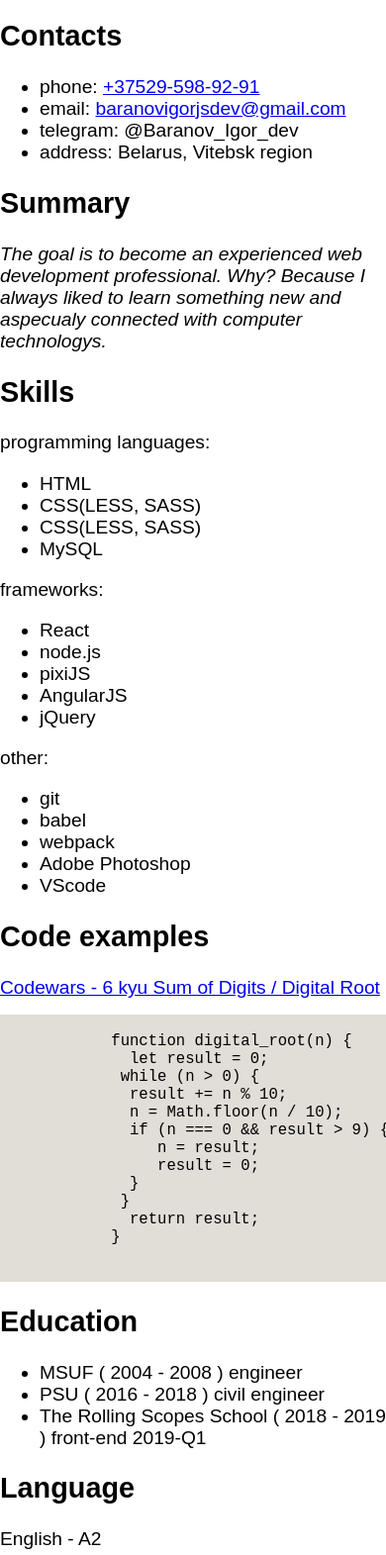
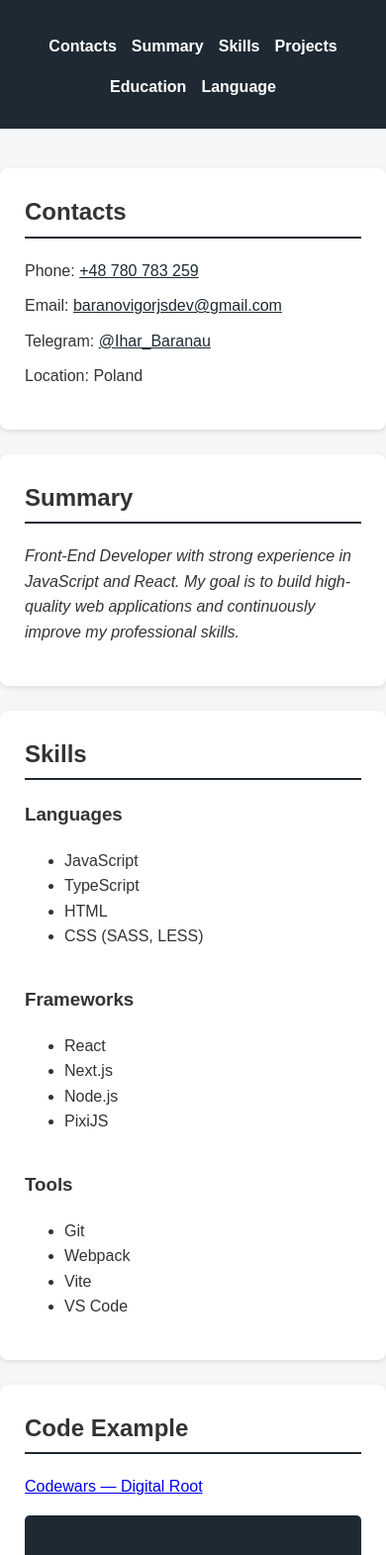
Before and after one commit to IgorBaranovDev/rsschool-cv, a plain HTML site: page index.html in a window 390 px wide. Shown: the part 250-1821 px from the top of the page at 99% size. Drawn offline with Linux system fonts and the light colour scheme.

Commit message:
fix: update CV content and fix links

```diff
--- a/css/styles.css
+++ b/css/styles.css
@@ -1,24 +1,178 @@
+* {
+  box-sizing: border-box;
+}
+
 body {
   margin: 0;
-  padding: 0;
   font-family: Arial, Helvetica, sans-serif;
-  font-size: 1.2em;
+  line-height: 1.6;
+  background-color: #f4f6f8;
+  color: #333;
+}
+
+
+/* Layout */
+
+.container {
+  max-width: 1000px;
+  margin: 0 auto;
+  padding: 0 20px;
 }
 
 .main {
-  max-width: 1200px;
-  margin: 0 auto;
+  padding: 40px 0;
 }
 
-.list-contact p {
-  display: inline;
+
+/* Header */
+
+.header {
+  background-color: #1f2933;
+  color: #ffffff;
+  padding: 30px 0;
 }
 
-.codeJS {
-  background: #e1ddd7;
+.profile {
+  display: flex;
+  align-items: center;
+  gap: 20px;
 }
 
-.footer p {
-  margin: 10px;
-  text-align: center;
+.avatar {
+  width: 120px;
+  height: 120px;
+  object-fit: cover;
+  border-radius: 50%;
+  border: 3px solid #ffffff;
 }
+
+.nav ul {
+  list-style: none;
+  padding: 0;
+  margin: 20px 0 0;
+  display: flex;
+  flex-wrap: wrap;
+  gap: 15px;
+}
+
+.nav a {
+  text-decoration: none;
+  color: #ffffff;
+  font-weight: bold;
+}
+
+.nav a:hover {
+  text-decoration: underline;
+}
+
+
+/* Sections */
+
+section {
+  background-color: #ffffff;
+  margin-bottom: 25px;
+  padding: 25px;
+  border-radius: 8px;
+  box-shadow: 0 2px 5px rgba(0, 0, 0, 0.1);
+}
+
+section h2 {
+  margin-top: 0;
+  border-bottom: 2px solid #1f2933;
+  padding-bottom: 5px;
+}
+
+
+/* Contacts */
+
+.contacts-list {
+  list-style: none;
+  padding: 0;
+}
+
+.contacts-list li {
+  margin-bottom: 10px;
+}
+
+.contacts-list a {
+  color: #1f2933;
+}
+
+
+/* Skills */
+
+.skills-grid {
+  display: grid;
+  grid-template-columns: repeat(auto-fit, minmax(220px, 1fr));
+  gap: 20px;
+}
+
+.skills-grid h3 {
+  margin-top: 0;
+}
+
+
+/* Code */
+
+pre {
+  background-color: #1f2933;
+  color: #ffffff;
+  padding: 20px;
+  overflow-x: auto;
+  border-radius: 5px;
+}
+
+
+/* Projects */
+
+.projects-list {
+  list-style: square;
+  padding-left: 20px;
+}
+
+
+/* Footer */
+
+.footer {
+  background-color: #1f2933;
+  color: #ffffff;
+  padding: 20px 0;
+}
+
+.footer-content {
+  display: flex;
+  align-items: center;
+  justify-content: space-between;
+  flex-wrap: wrap;
+  gap: 15px;
+}
+
+.footer a {
+  color: #ffffff;
+  text-decoration: none;
+}
+
+.footer img {
+  height: 40px;
+}
+
+
+/* Responsive */
+
+@media (max-width: 600px) {
+
+  .profile {
+    flex-direction: column;
+    text-align: center;
+  }
+
+  .nav ul {
+    justify-content: center;
+  }
+
+  .footer-content {
+    flex-direction: column;
+    text-align: center;
+  }
+
+}
--- a/index.html
+++ b/index.html
@@ -4,120 +4,217 @@
 <head>
   <meta charset="UTF-8">
   <meta name="viewport" content="width=device-width, initial-scale=1.0">
-  <meta http-equiv="X-UA-Compatible" content="ie=edge">
-  <title>CV Igor Baranov</title>
-  <link rel="stylesheet" href="./css/styles.css">
+  <title>CV - Ihar Baranau</title>
+  <link rel="stylesheet" href="/css/styles.css">
 </head>
 
 <body>
-  <main class="main">
-    <section class="bio">
-      <h1>Igor Baranov</h1>
-      <div class="photo">
-        <img src="./img/igor.jpg" width="200" class="avatar" alt="avatar">
+
+  <header class="header">
+    <div class="container">
+
+      <div class="profile">
+        <img src="img/photo_2024-02-08_10-21-30-9999.jpg" alt="Ihar Baranau photo" class="avatar">
+        <h1>Ihar Baranau</h1>
       </div>
-    </section>
-    <section class="contact">
+
+      <nav class="nav">
+        <ul>
+          <li><a href="#contacts">Contacts</a></li>
+          <li><a href="#summary">Summary</a></li>
+          <li><a href="#skills">Skills</a></li>
+          <li><a href="#projects">Projects</a></li>
+          <li><a href="#education">Education</a></li>
+          <li><a href="#language">Language</a></li>
+        </ul>
+      </nav>
+
+    </div>
+  </header>
+
+
+  <main class="main container">
+
+    <!-- Contacts -->
+    <section id="contacts">
       <h2>Contacts</h2>
-      <ul class="list-contact">
+
+      <ul class="contacts-list">
         <li>
-          <p>phone:</p>
-          <a href="tel: +37529-598-92-91" title="+37529-598-92-91">
-            +37529-598-92-91
-          </a>
+          Phone:
+          <a href="tel:+48780783259">+48 780 783 259</a>
         </li>
+
         <li>
-          <p>email:</p>
-          <a href="mailto:baranovigorjsdev@gmail.com" title="baranovigorjsdev@gmail.com">
+          Email:
+          <a href="mailto:baranovigorjsdev@gmail.com">
             baranovigorjsdev@gmail.com
           </a>
         </li>
+
         <li>
-          <p>telegram:</p>
-          <p>@Baranov_Igor_dev</p>
+          Telegram:
+          <a href="https://t.me/@Ihar_Baranau">
+            @Ihar_Baranau
+          </a>
         </li>
+
         <li>
-          <p>address:</p>
-          <p>Belarus, Vitebsk region</p>
+          Location: Poland
         </li>
       </ul>
     </section>
-    <section class="summary">
+
+
+    <!-- Summary -->
+    <section id="summary">
       <h2>Summary</h2>
-      <em><em></em>The goal is to become an experienced web development professional.
-        Why? Because I always liked to learn something new and aspecualy connected with computer technologys.</em></p>
+
+      <p>
+        <em>
+          Front-End Developer with strong experience in JavaScript and React.
+          My goal is to build high-quality web applications and continuously
+          improve my professional skills.
+        </em>
+      </p>
     </section>
-    <section class="skills">
+
+
+    <!-- Skills -->
+    <section id="skills">
       <h2>Skills</h2>
-      <div class="programming-languages">
-        <p>programming languages:</p>
+
+      <div class="skills-grid">
+
+        <div>
+          <h3>Languages</h3>
           <ul>
+            <li>JavaScript</li>
+            <li>TypeScript</li>
             <li>HTML</li>
-          <li>CSS(LESS, SASS)</li>
-          <li>CSS(LESS, SASS)</li>
-          <li>MySQL</li>
-        </ul>
-      </div>
-      <div class="frameworks">
-        <p>frameworks:</p>
-        <ul>
-          <li>React</li>
-          <li>node.js</li>
-          <li>pixiJS</li>
-          <li>AngularJS</li>
-          <li>jQuery</li>
-        </ul>
-      </div>
-      <div class="other">
-        <p>other:</p>
-        <ul>
-          <li>git</li>
-          <li>babel</li>
-          <li>webpack</li>
-          <li>Adobe Photoshop</li>
-          <li> VScode</li>
+            <li>CSS (SASS, LESS)</li>
           </ul>
         </div>
 
+        <div>
+          <h3>Frameworks</h3>
+          <ul>
+            <li>React</li>
+            <li>Next.js</li>
+            <li>Node.js</li>
+            <li>PixiJS</li>
+          </ul>
+        </div>
+
+        <div>
+          <h3>Tools</h3>
+          <ul>
+            <li>Git</li>
+            <li>Webpack</li>
+            <li>Vite</li>
+            <li>VS Code</li>
+          </ul>
+        </div>
+
+      </div>
     </section>
-    <section class="code-examples">
-      <h2>Code examples</h2>
-      <a href="https://www.codewars.com/kata/541c8630095125aba6000c00/javascript">Codewars - 6 kyu Sum of Digits /
-        Digital Root</a>
-      <pre class="codeJS">
+
+
+    <!-- Code Example -->
+    <section id="code">
+      <h2>Code Example</h2>
+
+      <p>
+        <a href="https://www.codewars.com/kata/541c8630095125aba6000c00/javascript">
+          Codewars — Digital Root
+        </a>
+      </p>
+
+      <pre>
 <code>
-            function digital_root(n) {
+function digitalRoot(n) {
   let result = 0;
+
   while (n > 0) {
     result += n % 10;
     n = Math.floor(n / 10);
+
     if (n === 0 && result > 9) {
       n = result;
       result = 0;
     }
   }
+
   return result;
 }
 </code>
     </pre>
+    </section>
 
-    </section>
-    <section class="education">
-      <h2>Education</h2>
-      <ul>
-        <li>MSUF ( 2004 - 2008 ) engineer</li>
-        <li>PSU ( 2016 - 2018 ) civil engineer</li>
-        <li>The Rolling Scopes School ( 2018 - 2019 ) front-end 2019-Q1</li>
+
+    <!-- Projects -->
+    <section id="projects">
+      <h2>Projects</h2>
+
+      <ul class="projects-list">
+
+        <li>
+          CV Project —
+          <a href="https://github.com/IgorBaranovDev/rsschool-cv">
+            rsschool-cv
+          </a>
+        </li>
+
+        <li>
+          Todo App —
+          <a href="https://github.com/IgorBaranovDev/the-wild-oasis">
+            the-wild-oasis
+          </a>
+        </li>
+
       </ul>
     </section>
-    <section class="english">
-      <h2>Language</h2>
-      <p>English - A2</p>
+
+
+    <!-- Education -->
+    <section id="education">
+      <h2>Education</h2>
+
+      <ul>
+        <li>MSUF — Engineer (2004–2008)</li>
+        <li>PSU — Civil Engineer (2016–2018)</li>
+        <li>Rolling Scopes School — Front-End (2019)</li>
+      </ul>
     </section>
+
+
+    <!-- Language -->
+    <section id="language">
+      <h2>English</h2>
+
+      <p>English Level: B1</p>
+    </section>
+
   </main>
+
+
   <footer class="footer">
-    <p>&copy; 2019</p>
+    <div class="container footer-content">
+
+      <a href="https://github.com/IgorBaranovDev">
+        My GitHub
+      </a>
+
+      <span>© 2026</span>
+
+      <a href="https://rs.school/courses/short-track">
+        <img src="img/rss-logo.c19ce1b4.svg" alt="RS School Logo">
+      </a>
+
+    </div>
   </footer>
+
+
 </body>
 
 </html>
```
Also changed, not shown: img/igor.jpg (deleted), img/photo_2024-02-08_10-21-30-9999.jpg (added), img/rss-logo.c19ce1b4.svg (added). Lines whose indentation alone changed are shown as unchanged.
